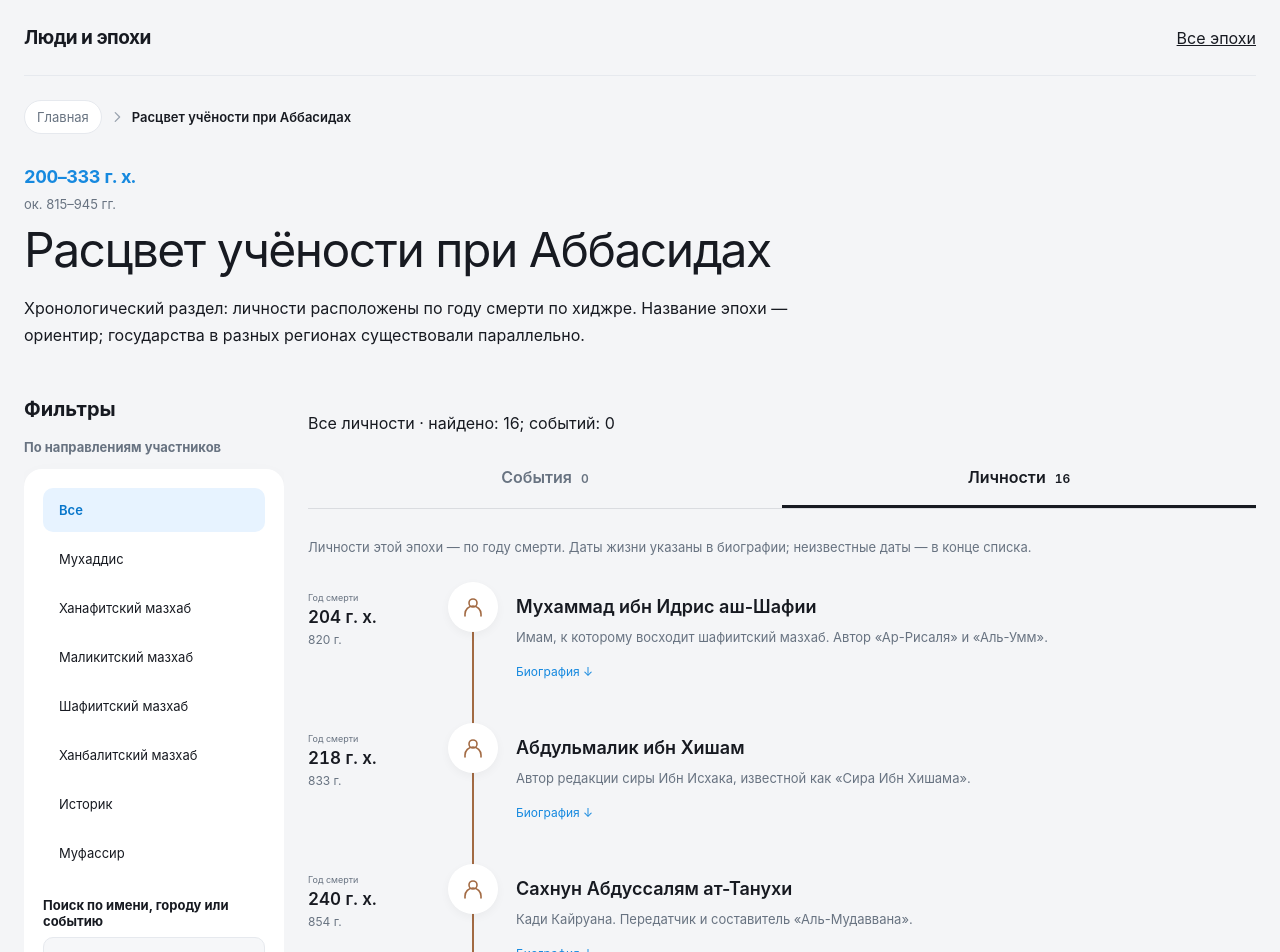
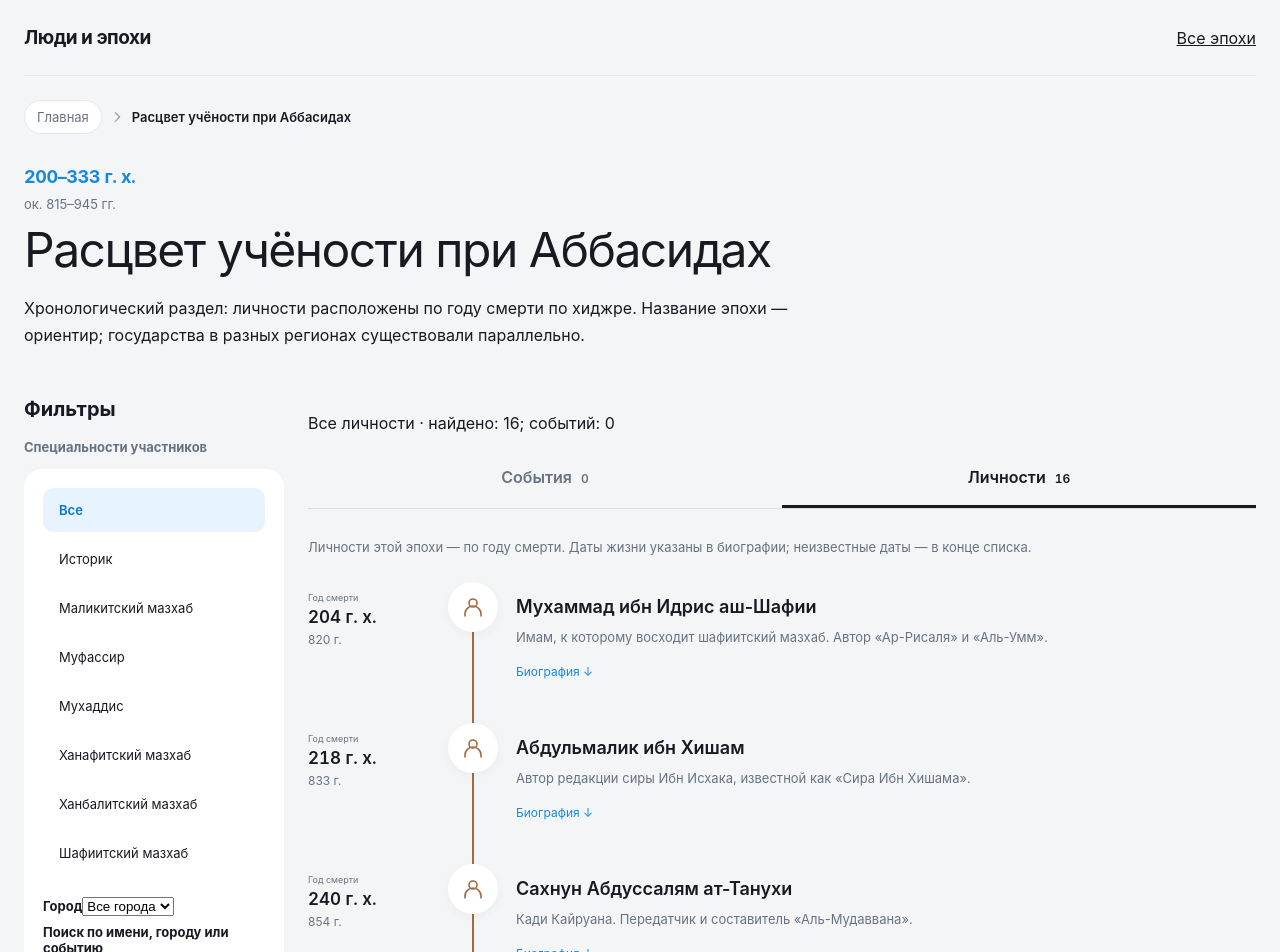
Before and after one commit to Nuruddin999/tarih, a Next.js app: page /epochs/abbasid-scholarship/ in a window 1280 px wide. Shown: the top 952 px of the page. Built offline with nearby package versions, Linux system fonts and the light colour scheme.

Commit message:
Scope epoch filters to period data

```diff
--- a/src/components/chronology/ChronologyExplorer.tsx
+++ b/src/components/chronology/ChronologyExplorer.tsx
@@ -19,6 +19,7 @@ export function ChronologyExplorer({ periodId }: { periodId?: string }) {
     if (periodId) setQuery(new URLSearchParams(window.location.search).get("q") ?? "");
   }, [periodId]);
   const [category, setCategory] = useState<PersonCategory | "all">("all");
+  const [city, setCity] = useState("");
   const [query, setQuery] = useState("");
   const [selected, setSelected] = useState("");
   const [isFiltering, setIsFiltering] = useState(false);
@@ -51,14 +52,24 @@ export function ChronologyExplorer({ periodId }: { periodId?: string }) {
   }
 
   const normalized = query.trim().toLocaleLowerCase("ru").replaceAll("ё", "е");
-  const matches = (key: string, filter: PersonCategory | "all" = category, search = normalized) => {
+  const periodPeopleIds = periodId
+    ? new Set(periodsWithUniquePeople.find(period => period.id === periodId)?.groups.flatMap(group => group.people.map(entry => entry.personId)) ?? [])
+    : null;
+  const categoryOptions = periodPeopleIds
+    ? [...new Set([...periodPeopleIds].flatMap(key => people[key]?.categories ?? []))].sort((a, b) => categoryLabels[a].localeCompare(categoryLabels[b], "ru"))
+    : (Object.keys(categoryLabels) as PersonCategory[]);
+  const cityOptions = periodPeopleIds
+    ? [...new Set([...periodPeopleIds].flatMap(key => people[key]?.cities ?? []))].sort((a, b) => a.localeCompare(b, "ru"))
+    : [];
+  const matches = (key: string, filter: PersonCategory | "all" = category, search = normalized, cityFilter = city) => {
     const person = people[key];
     return person && (filter === "all" || person.categories?.includes(filter)) &&
+      (!cityFilter || person.cities.includes(cityFilter)) &&
       `${person.name} ${person.cities.join(" ")}`.toLocaleLowerCase("ru").replaceAll("ё", "е").includes(search);
   };
-  const filterEvents = (filter = category, search = normalized) => events.filter(event => {
+  const filterEvents = (filter = category, search = normalized, cityFilter = city) => events.filter(event => {
     if (periodId && event.periodId !== periodId) return false;
-    const eligible = filter === "all" || event.participants.some(entry => matches(entry.personId, filter, ""));
+    const eligible = (filter === "all" && !cityFilter) || event.participants.some(entry => matches(entry.personId, filter, "", cityFilter));
     const text = [event.title, event.description ?? "", ...event.participants.flatMap(entry => {
       const person = people[entry.personId];
       return person ? [person.name, ...person.cities] : [];
@@ -66,9 +77,9 @@ export function ChronologyExplorer({ periodId }: { periodId?: string }) {
     return eligible && text.includes(search);
   }).sort((a, b) => a.sortOrder - b.sortOrder);
   const visibleEvents = filterEvents();
-  const filterPeriods = (filter = category, search = normalized) => periodsWithUniquePeople.filter(period => !periodId || period.id === periodId).map(period => ({ ...period, groups: period.groups
-      .map(group => ({ ...group, people: group.people.filter(entry => matches(entry.personId, filter, search)) }))
-      .filter(group => group.people.length > 0) })).filter(period => period.groups.length > 0 || filterEvents(filter, search).some(event => event.periodId === period.id));
+  const filterPeriods = (filter = category, search = normalized, cityFilter = city) => periodsWithUniquePeople.filter(period => !periodId || period.id === periodId).map(period => ({ ...period, groups: period.groups
+      .map(group => ({ ...group, people: group.people.filter(entry => matches(entry.personId, filter, search, cityFilter)) }))
+      .filter(group => group.people.length > 0) })).filter(period => period.groups.length > 0 || filterEvents(filter, search, cityFilter).some(event => event.periodId === period.id));
   const visiblePeriods = filterPeriods();
   const count = new Set(visiblePeriods.flatMap(p => p.groups.flatMap(g => g.people.map(e => e.personId)))).size;
   // Follow shared epoch URLs after hydration and on browser hash/history changes.
@@ -124,10 +135,11 @@ export function ChronologyExplorer({ periodId }: { periodId?: string }) {
   }, [pendingPeriod, category, query]);
 
   return <div className={`chronology-layout ${periodId ? "epoch-explorer" : ""}`}>
-    <MobileFilters category={category} showFiltersButton={!periodId} query={query} selected={selected} onQueryChange={setQuery}
-      getPeriods={(filter, search) => filterPeriods(filter, search.trim().toLocaleLowerCase("ru").replaceAll("ё", "е"))}
-      onApply={(filter, search, person, periodId) => {
+    <MobileFilters category={category} categoryOptions={categoryOptions} city={city} cityOptions={cityOptions} showEpochNavigation={!periodId} query={query} selected={selected} onQueryChange={setQuery}
+      getPeriods={(filter, search, selectedCity) => filterPeriods(filter, search.trim().toLocaleLowerCase("ru").replaceAll("ё", "е"), selectedCity)}
+      onApply={(filter, search, person, periodId, selectedCity) => {
         changeCategory(filter, false, false);
+        setCity(selectedCity);
         setQuery(search);
         setSelected(person);
         if (periodId) setPendingPeriod(periodId);
@@ -135,15 +147,21 @@ export function ChronologyExplorer({ periodId }: { periodId?: string }) {
     {!periodId && <MobilePeriodNavigation periods={visiblePeriods} />}
     <aside className="chronology-sidebar" aria-label="Поиск и фильтры">
     <h2 className="sidebar-title desktop-only">Фильтры</h2>
-    <h3 className="sidebar-block-title desktop-only">По направлениям участников</h3>
+    <h3 className="sidebar-block-title desktop-only">Специальности участников</h3>
     <section className="explorer" aria-label="Фильтры хронологии">
-      <div className="filter-buttons" aria-label="Направление и мазхаб">
+      <div className="filter-buttons" aria-label="Специальности участников">
         <button type="button" aria-pressed={category === "all"} onClick={() => changeCategory("all")}>Все</button>
-        {(Object.keys(categoryLabels) as PersonCategory[]).map(key => <button type="button" key={key} aria-pressed={category === key} onClick={() => changeCategory(key)}>{categoryLabels[key]}</button>)}
+        {categoryOptions.map(key => <button type="button" key={key} aria-pressed={category === key} onClick={() => changeCategory(key)}>{categoryLabels[key]}</button>)}
       </div>
+      {periodId && cityOptions.length > 0 && <label className="explorer-label" htmlFor="epoch-city-filter">Город
+        <select id="epoch-city-filter" value={city} onChange={event => setCity(event.target.value)}>
+          <option value="">Все города</option>
+          {cityOptions.map(value => <option key={value} value={value}>{value}</option>)}
+        </select>
+      </label>}
       <label className="explorer-label" htmlFor="person-search">Поиск по имени, городу или событию</label>
       <input id="person-search" type="search" value={query} onChange={e => setQuery(e.target.value)} placeholder="Например, Бадр или Багдад" />
-      <div className="filter-status"><span role="status">{isFiltering ? "Обновляем список…" : `Найдено личностей: ${count}`}</span><button type="button" onClick={() => changeCategory("all", true)}>Сбросить фильтры</button></div>
+      <div className="filter-status"><span role="status">{isFiltering ? "Обновляем список…" : `Найдено личностей: ${count}`}</span><button type="button" onClick={() => { changeCategory("all", true); setCity(""); }}>Сбросить фильтры</button></div>
     </section>
 
     {!periodId && <><h3 id="sidebar-periods-title" className="sidebar-block-title desktop-only">Эпохи</h3>
@@ -161,7 +179,7 @@ export function ChronologyExplorer({ periodId }: { periodId?: string }) {
       <p role="status">
         {isFiltering
           ? "Обновляем список…"
-          : `${category === "all" ? "Все личности" : categoryLabels[category]} · найдено: ${count}; событий: ${visibleEvents.length}`}
+          : `${category === "all" ? "Все личности" : categoryLabels[category]}${city ? ` · ${city}` : ""} · найдено: ${count}; событий: ${visibleEvents.length}`}
       </p>
     </div>
 
```
